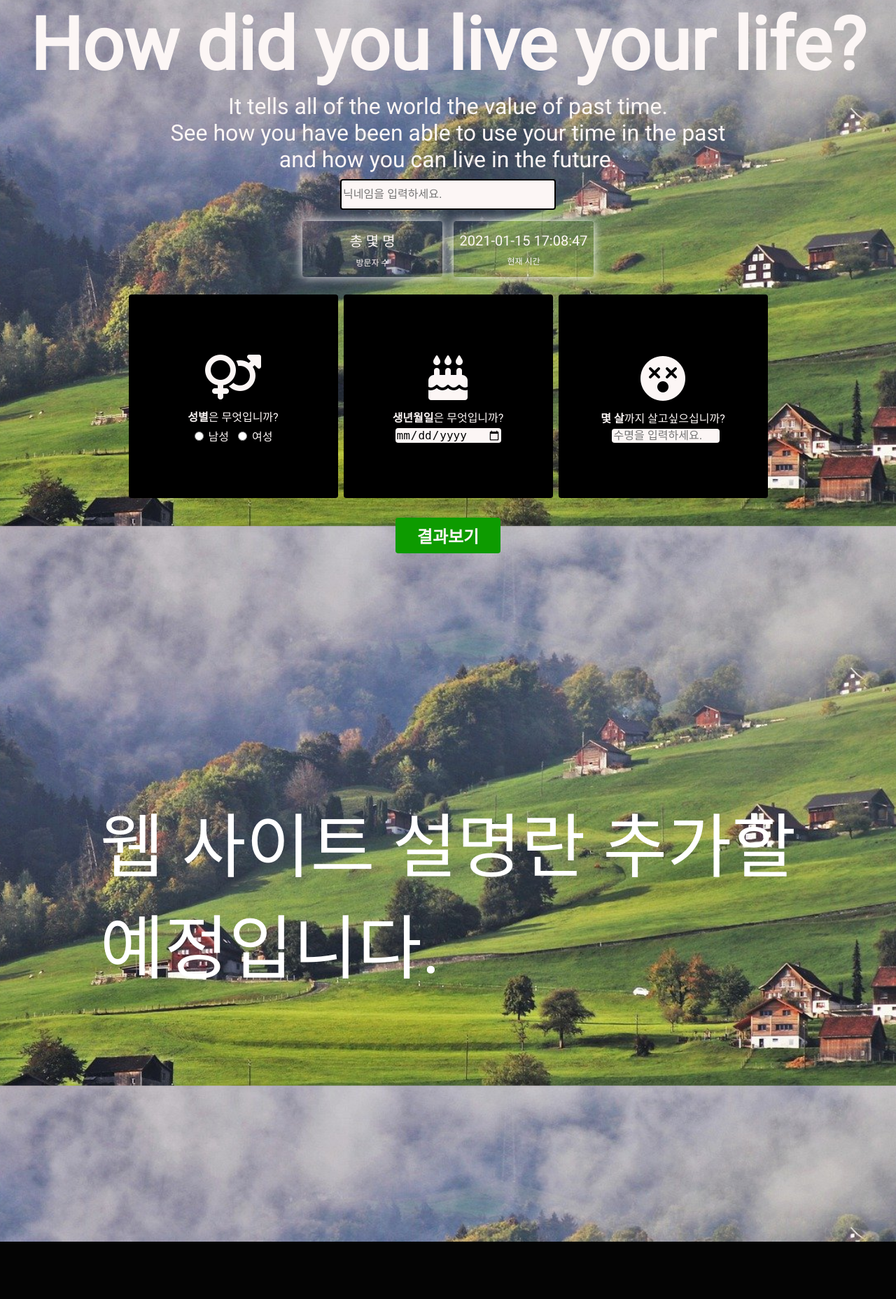
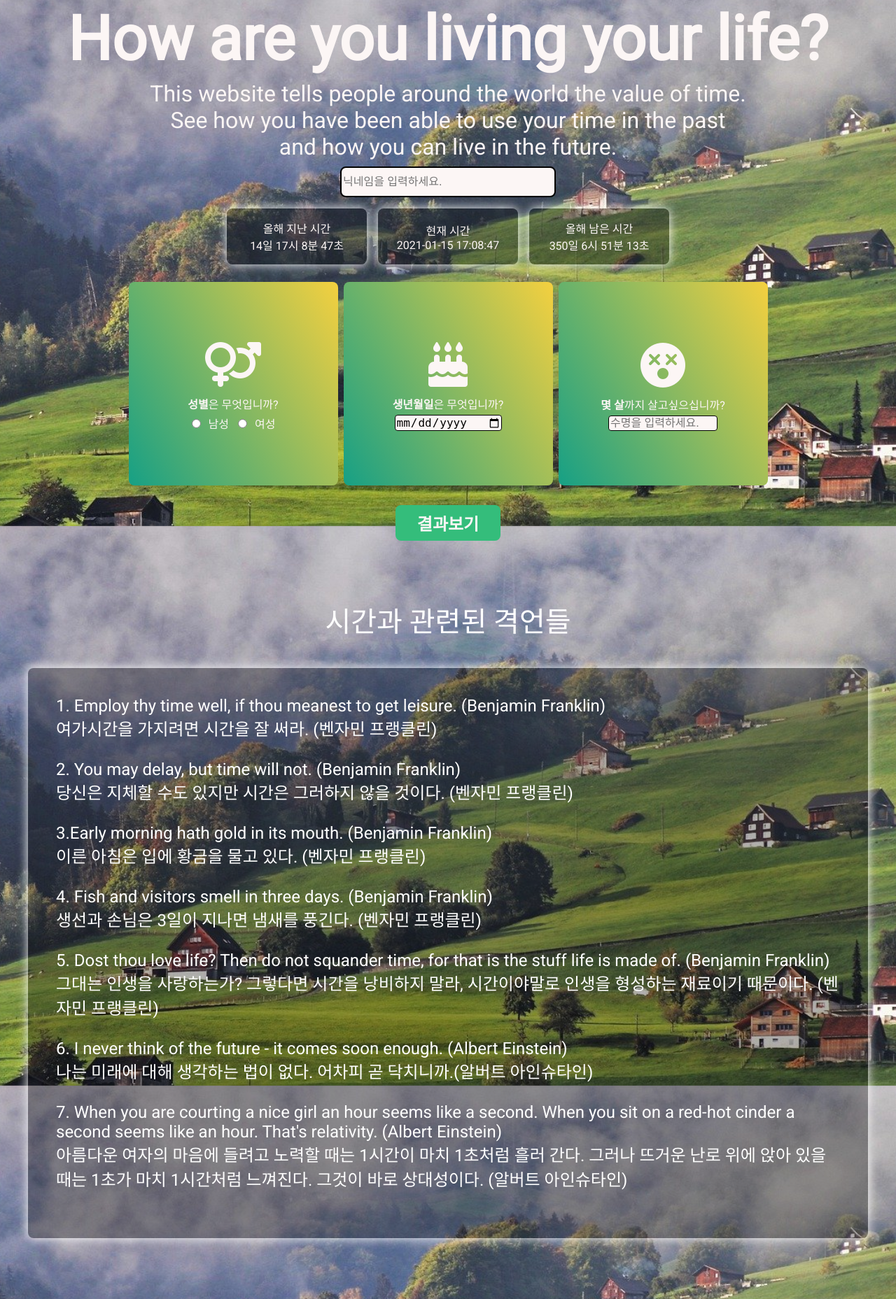
Before and after one commit to shinjuno123/one-day-one-year, a Django app: page / in a window 1280 px wide. Shown: the part 48-1905 px from the top of the page at 70% size. Before the commit the page ends 1823 px from the top, so only its background shows below. Run offline with Django 3.2, Linux system fonts and the light colour scheme; some libraries are stand-ins or nearby versions.

Commit message:
Fix function error, box disign/ Add normalize.css file, last time box, remain time box, famous saying about time

```diff
--- a/odoyApp/static/odoyApp/odoymain.css
+++ b/odoyApp/static/odoyApp/odoymain.css
@@ -134,7 +134,7 @@ header .mainURL .mainLogoText {
 
 #title {
   color: #fcf6f5;
-  font-size: 104px;
+  font-size: 88px;
   font-weight: bold;
   text-align: center;
 }
@@ -150,7 +150,7 @@ header .mainURL .mainLogoText {
   height: 38px;
   margin: 8px;
   font-size: 16px;
-  border-radius: 4px;
+  border-radius: 8px;
   border: 2px solid black;
   background-color: #fcf6f5;
 }
@@ -160,9 +160,15 @@ header .mainURL .mainLogoText {
   width: 150px;
   font-size: 16px;
   border-radius: 4px;
-  border: 0;
+  border: 1px solid black;
   color: black;
   background-color: #fcf6f5;
+}
+
+input[type="number"]::-webkit-outer-spin-button,
+input[type="number"]::-webkit-inner-spin-button {
+  -webkit-appearance: none;
+  margin: 0;
 }
 
 header {
@@ -203,7 +209,7 @@ header {
   width: 100%;
 }
 
-.visitAndtime {
+.remainAndcurrentAndlast {
   display: flex;
   flex-direction: row;
   justify-content: center;
@@ -212,34 +218,43 @@ header {
   width: 90%;
 }
 
-.visitdiv {
+.lastTimediv {
   display: flex;
   height: 80px;
   width: 200px;
   flex-direction: column;
   align-items: center;
   justify-content: center;
-  border-radius: 4px;
+  border-radius: 8px;
   box-shadow: 0px 0px 15px white;
   margin: 8px;
+  background-color: rgb(0, 0, 0, 0.3);
 }
 
-.timediv {
+.currentTimediv {
   display: flex;
   height: 80px;
   width: 200px;
   flex-direction: column;
   align-items: center;
   justify-content: center;
-  border-radius: 4px;
+  border-radius: 8px;
   box-shadow: 0px 0px 15px white;
   margin: 8px;
+  background-color: rgb(0, 0, 0, 0.3);
 }
 
-.visitantsAndparticipants {
+.remainTimediv {
   display: flex;
+  height: 80px;
+  width: 200px;
+  flex-direction: column;
   align-items: center;
-  padding: 8px 12px;
+  justify-content: center;
+  border-radius: 8px;
+  box-shadow: 0px 0px 15px white;
+  margin: 8px;
+  background-color: rgb(0, 0, 0, 0.3);
 }
 
 #information {
@@ -265,8 +280,7 @@ header {
   width: 275px;
   height: 275px;
   margin: 4px;
-  border-radius: 4px;
-  background-color: black;
+  border-radius: 8px;
   justify-content: center;
   align-items: center;
   padding: 8px 12px;
@@ -283,8 +297,7 @@ header {
   width: 275px;
   height: 275px;
   margin: 4px;
-  border-radius: 4px;
-  background-color: black;
+  border-radius: 8px;
   justify-content: center;
   align-items: center;
   padding: 8px 12px;
@@ -301,8 +314,7 @@ header {
   width: 275px;
   height: 275px;
   margin: 4px;
-  border-radius: 4px;
-  background-color: black;
+  border-radius: 8px;
   justify-content: center;
   align-items: center;
   padding: 8px 12px;
@@ -314,41 +326,45 @@ header {
 }
 
 .result {
-  background-color: rgb(13, 155, 0);
   color: #fcf6f5;
   font-size: 24px;
   font-weight: bold;
   width: 150px;
   height: 52px;
-  border-radius: 4px;
+  border-radius: 8px;
   border: 0;
   padding: 8px;
 }
 
-.result:hover {
-  background-color: black;
-  transition-duration: 0.5s;
-}
-
 .addsection {
   display: flex;
-  justify-content: center;
+  flex-direction: column;
   align-items: center;
   width: 100%;
   height: 1000px;
-  font-size: 100px;
   color: white;
+  margin-top: 100px;
+}
+
+.addsection .famous_saying {
+  display: flex;
+  flex-direction: column;
+  height: auto;
+  font-size: 24px;
+  background-color: rgb(0, 0, 0, 0.3);
+  padding: 40px 40px;
+  margin: 40px;
+  border: none;
+  border-radius: 8px;
+  box-shadow: 0px 0px 15px white;
+}
+
+.addsection .famous_saying_title span {
+  font-size: 40px;
+  margin-bottom: 8px;
 }
 
 @media screen and (max-width: 1152px) {
-  #title {
-    font-size: 88px;
-  }
-
-  #subtitle {
-    font-size: 24px;
-  }
-
   .infobox {
     flex-direction: column;
   }
@@ -391,7 +407,7 @@ header {
   }
 }
 
-@media screen and (max-width: 635px) {
+@media screen and (max-width: 652px) {
   #title {
     font-size: 40px;
     justify-content: center;
@@ -402,6 +418,16 @@ header {
     font-size: 16px;
     justify-content: center;
     text-align: center;
+  }
+
+  .lastTimediv {
+    font-size: 12px;
+  }
+  .currentTimediv {
+    font-size: 12px;
+  }
+  .remainTimediv {
+    font-size: 12px;
   }
 }
 
--- a/odoyApp/static/odoyApp/odoymain.js
+++ b/odoyApp/static/odoyApp/odoymain.js
@@ -1,48 +1,109 @@
-const clock = document.getElementById("timelbl")
+const clock = document.getElementById('currentTimelbl')
 const bodyBg = document.getElementById('body')
+const remainTime = document.getElementById('remainTimelbl')
+const lastTime = document.getElementById('lastTimelbl')
+const sexbox = document.getElementById('sexBox')
+const birthdaybox = document.getElementById('birthdayBox')
+const wantagebox = document.getElementById('wantageBox')
+const btnresult = document.getElementById('btnSub')
+
 
 // 현재시간에 맞게 배경 이미지를 바꾸는 함수(낮, 밤)
 function changeBg() {
-    var imgsrc = ""
-    var now = new Date();
-    var todayHour = now.getHours();
+    let imgsrc = ""
+    let now = new Date();
+    let todayHour = now.getHours();
     if(todayHour>=7&&todayHour<=17){
         imgsrc="../static/odoyApp/images/morning.jpg";
         bodyBg.style.backgroundImage="url('" + imgsrc + "')";
         bodyBg.style.backgroundSize="cover";
         bodyBg.style.backgroundAttachment="fixed";
+        sexbox.style.backgroundImage = "linear-gradient(-300deg, #16a085 0%, #f4d03f 100%)"
+        birthdaybox.style.backgroundImage = "linear-gradient(-300deg, #16a085 0%, #f4d03f 100%)"
+        wantagebox.style.backgroundImage = "linear-gradient(-300deg, #16a085 0%, #f4d03f 100%)"
+        btnresult.style.backgroundColor = "#34bd7b"
     }else{
         imgsrc="../static/odoyApp/images/night.jpg";
         bodyBg.style.backgroundImage="url('" + imgsrc + "')";
         bodyBg.style.backgroundSize="cover";
         bodyBg.style.backgroundAttachment="fixed";
+        sexbox.style.backgroundImage = "linear-gradient(-60deg, #ff5858 0%, #f09819 100%)"
+        birthdaybox.style.backgroundImage = "linear-gradient(-60deg, #ff5858 0%, #f09819 100%)"
+        wantagebox.style.backgroundImage = "linear-gradient(-60deg, #ff5858 0%, #f09819 100%)"
+        btnresult.style.backgroundColor = "#f9683a"
     }
 }
 
-// 현재시간을 출력하는 함수
+// Result Button Mouseover, Mouseout Event
+function btnchangeBg() {
+    btnresult.style.backgroundColor="black"
+    btnresult.style.transition = "0.3s"
+}
+function btnnormalBg() {
+    let btnnow = new Date();
+    let btntodayHour = btnnow.getHours();
+    if(btntodayHour>=7&&btntodayHour<=17){
+        btnresult.style.backgroundColor="#34bd7b"
+        btnresult.style.transition = "0.3s"
+    }else{
+        btnresult.style.backgroundColor="#f9683a"
+        btnresult.style.transition = "0.3s"
+    }
+}
+
+// 올 해 남은 시간과 현재시간을 출력하는 함수
 function printClock() {
-    var currentTime = new Date();
-    var calendar = currentTime.getFullYear() + "-" + addZeros((currentTime.getMonth()+1),2) + "-" + addZeros(currentTime.getDate(),2) + " ";
-    var currentHours = addZeros(currentTime.getHours(),2);
-    var currentMinutes = addZeros(currentTime.getMinutes(),2);
-    var currentSeconds = addZeros(currentTime.getSeconds(),2);
+    let now = new Date();
 
+    // 지난 시간 다루는 부분
+    let startYear = new Date(now.getFullYear(), 0, 1);
+    let last_timegap = now.getTime() - startYear.getTime();
+
+    let resultLDates = Math.floor(last_timegap/(1000 * 60 * 60 * 24));
+    last_timegap -= resultLDates * (1000*60*60*24);
+    let resultLHours = Math.floor(last_timegap/(1000*60*60));
+    last_timegap -= resultLHours * (1000*60*60);
+    let resultLMinutes = Math.floor(last_timegap/(1000*60));
+    last_timegap -= resultLMinutes *(1000*60);
+    let resultLSecond = Math.floor(last_timegap/1000);
+
+    // 현재 시간 다루는 부분
+    let calendar = now.getFullYear() + "-" + addZeros((now.getMonth()+1),2) + "-" + addZeros(now.getDate(),2) + " ";
+    let currentHours = addZeros(now.getHours(),2);
+    let currentMinutes = addZeros(now.getMinutes(),2);
+    let currentSeconds = addZeros(now.getSeconds(),2);
+
+    // 남은 시간 다루는 부분
+    let endYear = new Date(now.getFullYear(), 11, 32) ;
+    let remain_timegap = endYear.getTime() - now.getTime();
+
+    let resultRDates = Math.floor(remain_timegap/(1000 * 60 * 60 * 24));
+    remain_timegap -= resultRDates * (1000*60*60*24);
+    let resultRHours = Math.floor(remain_timegap/(1000*60*60));
+    remain_timegap -= resultRHours * (1000*60*60);
+    let resultRMinutes = Math.floor(remain_timegap/(1000*60));
+    remain_timegap -= resultRMinutes *(1000*60);
+    let resultRSecond = Math.floor(remain_timegap/1000);
+
+
+    // 지난 시간
+    lastTime.innerHTML = resultLDates + "일 " + resultLHours + "시 " + resultLMinutes + "분 " + resultLSecond + "초 ";
+    // 현재 시간
     clock.innerHTML = calendar + currentHours + ":" + currentMinutes + ":" + currentSeconds;
+    // 남은 시간
+    remainTime.innerHTML = resultRDates + "일 " + resultRHours + "시 " + resultRMinutes + "분 " + resultRSecond + "초 ";
 
     setTimeout("printClock()",1000);
 }
 
 // Max Date
 function maxDate(){
-    var date = new Date();
-    var year = date.getFullYear() + "-" + addZeros((date.getMonth()+1),2) + "-" + addZeros(date.getDate(),2);
+    let date = new Date();
+    let year = date.getFullYear() + "-" + addZeros((date.getMonth()+1),2) + "-" + addZeros(date.getDate(),2);
 
     document.getElementById("birthId").max = year;
 
 }
-
-// Max Age
-// function maxAge
 
 window.onload = function() {
     printClock();
@@ -52,7 +113,7 @@ window.onload = function() {
 
 // 시간이 1의 자리일 때 0을 추가하여 두자리 수로 보이게 하기 위함
 function addZeros(num, digit) {
-    var zero ="";
+    let zero ="";
     num = num.toString();
     if(num.length < digit) {
         for(i = 0; i<digit-num.length; i++){
@@ -64,13 +125,12 @@ function addZeros(num, digit) {
 
 // 결과보기 버튼 이벤트
 function result_btn() {
-    var nickname = document.getElementById('nicknameid').value;
-    var gender = document.getElementsByName('gender')
-    var genisCheck = gender.checked;
-    var birthday = document.getElementById('birthId').value;
-    var life = document.getElementById('wantage').value
-    var blankBox = document.getElementById('blank')
-    var blankString = "";
+    let nickname = document.getElementById('nicknameid').value;
+    let gender = document.getElementsByName('gender')
+    let genisCheck = gender.checked;
+    let birthday = document.getElementById('birthId').value;
+    let life = document.getElementById('wantage').value
+
 
     //-------------Gender 관련---------------
     if(gender.length==null){
@@ -99,7 +159,7 @@ function result_btn() {
     // }
 
     if(nickname==""||!genisCheck||birthday==""||life==""){
-        alert("내용을 모두 입력해주세요");
+        alert("내용을 옳바르게 입력하였는지 확인해주세요.");
     }else{
         alert("결과를 확인하세요.");
         document.getElementById('formId').submit();
--- a/odoyApp/templates/odoymain.html
+++ b/odoyApp/templates/odoymain.html
@@ -79,9 +79,9 @@ runserver {% endcomment %} -->
 
       <!-- Website Definition -->
       <div class="definition">
-        <label id="title"> How did you live your life? </label>
+        <label id="title"> How are you living your life? </label>
         <label id="subtitle">
-          It tells all of the world the value of past time.
+          This website tells people around the world the value of time.
           <br />See how you have been able to use your time in the past
           <br />and how you can live in the future.
         </label>
@@ -101,36 +101,40 @@ runserver {% endcomment %} -->
             />
           </div>
 
-          <div class="visitAndtime">
-            <div class="visitdiv">
-              <label id="allvisitants">총 몇 명</label>
-              <label id="visitants">방문자 수</label>
+          <div class="remainAndcurrentAndlast">
+            <div class="lastTimediv">
+              <span id="lastTime">올해 지난 시간</span>
+              <span id="lastTimelbl"></span>
             </div>
-            <div class="timediv">
-              <label onload="printClock()" id="timelbl"></label>
-              <label id="currenttime">현재 시간</label>
+            <div class="currentTimediv">
+              <span id="currentTime">현재 시간</span>
+              <span onload="printClock()" id="currentTimelbl"></span>
+            </div>
+            <div class="remainTimediv">
+              <span id="remainTime">올해 남은 시간</span>
+              <span id="remainTimelbl"></span>
             </div>
           </div>
         </section>
 
         <div id="information">
           <div class="infobox">
-            <section class="sex-box">
+            <section id="sexBox" class="sex-box">
               <div class="sexicon">
                 <i class="fas fa-venus-mars"></i>
               </div>
               <label><b>성별</b>은 무엇입니까?</label>
               <div>
-                <input type="radio" name="gender" value="남성" /><label
-                  >남성</label
+                <input id="male" type="radio" name="gender" value="남성" />
+                <label for="male">남성</label
                 >
-                <input type="radio" name="gender" value="여성" /><label
-                  >여성</label
+                <input id="female" type="radio" name="gender" value="여성" />
+                <label for="female">여성</label
                 >
               </div>
             </section>
 
-            <section class="birthday-box">
+            <section id="birthdayBox" class="birthday-box">
               <div class="birthicon">
                 <i class="fas fa-birthday-cake"></i>
               </div>
@@ -148,13 +152,12 @@ runserver {% endcomment %} -->
               </div>
             </section>
 
-            <section class="wantage-box">
+            <section id="wantageBox" class="wantage-box">
               <div class="wantageicon">
                 <i class="fas fa-dizzy"></i>
               </div>
               <label><b>몇 살</b>까지 살고싶으십니까?</label>
               <div>
-                `
                 <input
                   id="wantage"
                   class="text-wantage"
@@ -169,7 +172,7 @@ runserver {% endcomment %} -->
               </div>
             </section>
 
-            <!-- <label onclick="result_btn()" id="blank"></label> -->
+          <!-- <label onclick="result_btn()" id="blank"></label> -->
           </div>
           <input
             id="btnSub"
@@ -177,13 +180,54 @@ runserver {% endcomment %} -->
             type="button"
             value="결과보기"
             onclick="result_btn()"
+            onmouseover="btnchangeBg(this)"
+            onmouseout="btnnormalBg(this)"
           />
         </div>
       </main>
 
+
       <div class="addsection">
-        웹 사이트 설명란 추가할
-        <br />예정입니다.
+        <div class="famous_saying_title">
+          <span>시간과 관련된 격언들</span>
+        </div>
+        <div class="famous_saying">
+          1. Employ thy time well, if thou meanest to get leisure. (Benjamin
+          Franklin)
+          <br />여가시간을 가지려면 시간을 잘 써라. (벤자민 프랭클린)
+          <br /><br />
+
+          2. You may delay, but time will not. (Benjamin Franklin)
+          <br> 당신은 지체할 수도 있지만 시간은 그러하지 않을 것이다. (벤자민 프랭클린)
+          <br /><br />
+
+          3.Early morning hath gold in its mouth. (Benjamin Franklin)
+          <br> 이른 아침은 입에 황금을 물고 있다. (벤자민 프랭클린)
+          <br /><br>
+
+          4. Fish and visitors smell in three days. (Benjamin Franklin)
+          <br>생선과 손님은 3일이 지나면 냄새를 풍긴다. (벤자민 프랭클린)
+          <br /><br>
+
+          5. Dost thou love life? Then do not squander time, for that is the
+          stuff life is made of. (Benjamin Franklin)
+          <br />그대는 인생을 사랑하는가? 그렇다면 시간을 낭비하지 말라, 시간이야말로 인생을 형성하는 재료이기 때문이다. (벤자민 프랭클린)
+          <br /><br />
+
+          6. I never think of the future - it comes soon enough. (Albert
+          Einstein)
+          <br>나는 미래에 대해 생각하는 법이 없다. 어차피 곧 닥치니까.(알버트 아인슈타인)
+          <br /><br>
+
+          7. When you are courting a nice girl an hour seems like a second. When
+          you sit on a red-hot cinder a second seems like an hour. That's
+          relativity. (Albert Einstein)
+          <br> 아름다운 여자의 마음에 들려고 노력할
+          때는 1시간이 마치 1초처럼 흘러 간다. 그러나 뜨거운 난로 위에 앉아 있을
+          때는 1초가 마치 1시간처럼 느껴진다. 그것이 바로 상대성이다. (알버트
+          아인슈타인)
+          <br /><br>
+        </div>
       </div>
     </form>
     <script src="../static/odoyApp/odoymain.js"></script>
```
Also changed, not shown: odoyApp/static/odoyApp/resultpage.css (+8 -10 lines), README.txt, odoyApp/static/odoyApp/normalize.css (added).
